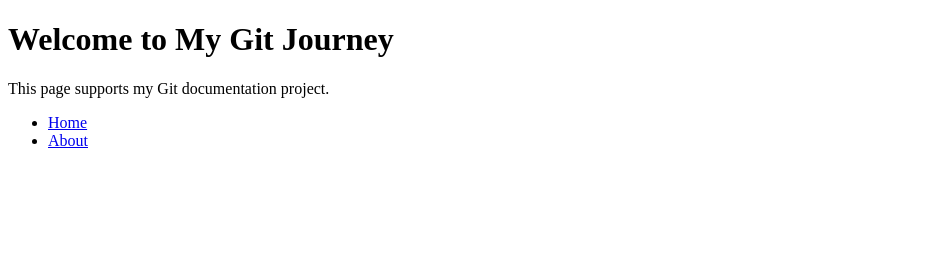
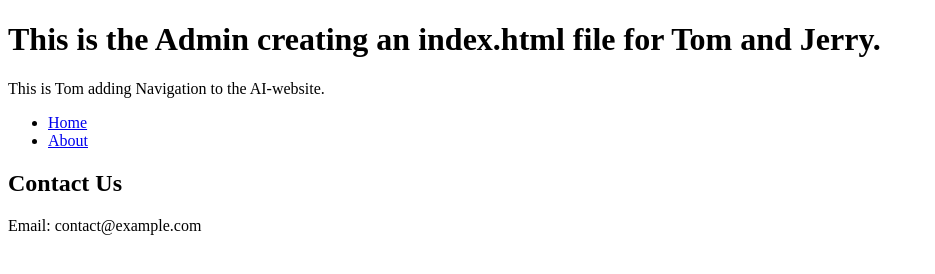
Before and after one commit to OniSamuelOpeyemi/AI-Startup-Website, a plain HTML site: page Darey.io/Git_and_GitHub/index.html in a window 1280 px wide. Shown: the whole page, without its empty margins (0-935 px from the left). Drawn offline with Linux system fonts and the light colour scheme.

Commit message:
Add contact info (#3)
* Add contact information

* Added contact.png file

---------

Co-authored-by: Oni Samuel <oniesammy@gmail.com>

```diff
--- a/Darey.io/Git_and_GitHub/index.html
+++ b/Darey.io/Git_and_GitHub/index.html
@@ -3,13 +3,18 @@
 <html>
 <head><title>My Git Journey</title></head>
 <body>
-  <h1>Welcome to My Git Journey</h1>
-  <p>This page supports my Git documentation project.</p>
+  <h1>This is the Admin creating an index.html file for Tom and Jerry.</h1>
+  <p>This is Tom adding Navigation to the AI-website.</p>
   <nav>
   <ul>
     <li><a href="#">Home</a></li>
     <li><a href="#">About</a></li>
   </ul>
   </nav>
+  <section id="contact">
+  <h2>Contact Us</h2>
+  <p>Email: contact@example.com</p>
+</section>
+
 </body>
 </html>
```
Also changed, not shown: Darey.io/Git_and_GitHub/contact.png (added).
